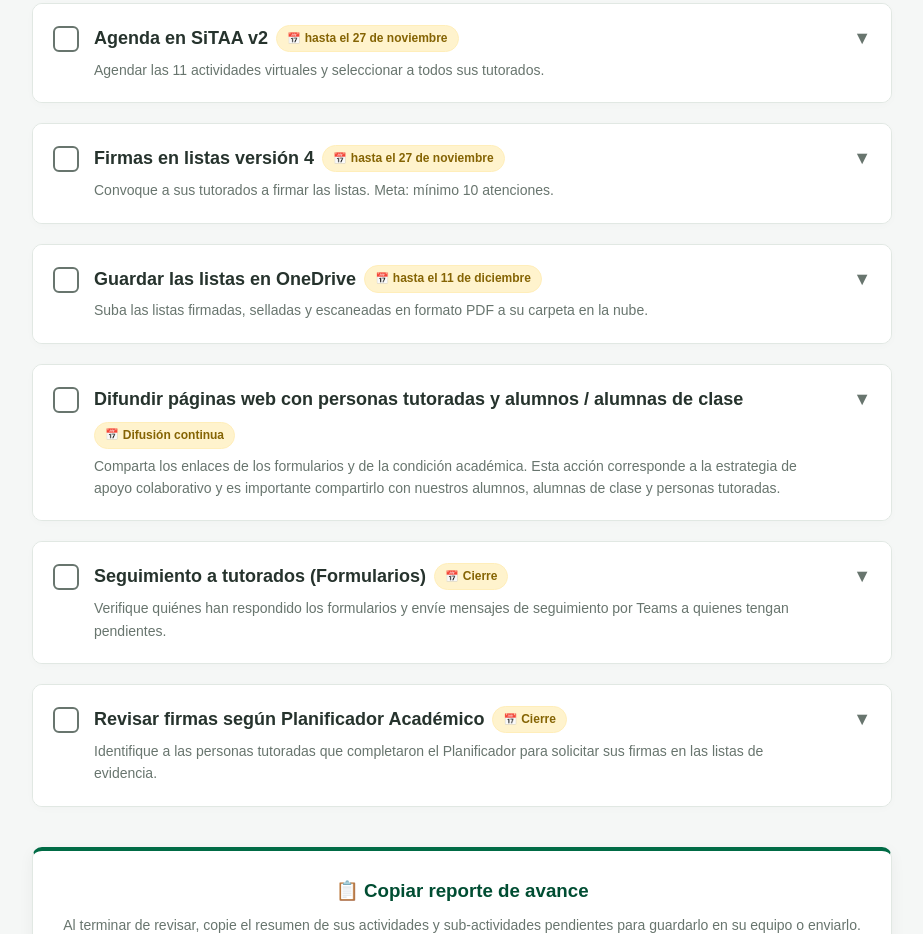
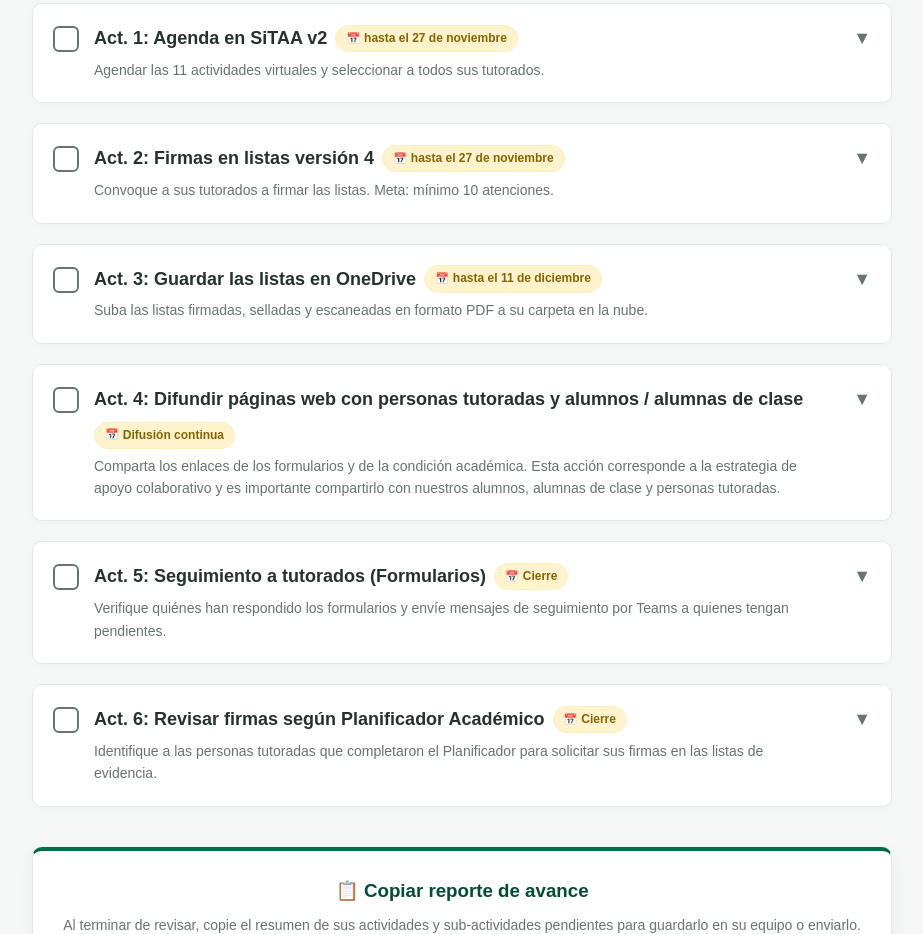
Before and after one commit to CoordinacionTutoriaAcademicaFI/Tablero_Actividades_Tutoriales, a plain HTML site: page index.html in a window 1280 px wide. Shown: the part 434-1368 px from the top of the page, without its empty margins (178-1101 px from the left). Drawn offline with Linux system fonts and the light colour scheme.

Commit message:
index Versión con Act. 1, 2, etc.

```diff
--- a/index.html
+++ b/index.html
@@ -202,7 +202,7 @@ details.acordeon-desc[open] summary::after { transform: rotate(180deg); }
 const actividades = [
     {
         id: "act_1",
-        titulo: "Agenda en SiTAA v2",
+        titulo: "Act. 1: Agenda en SiTAA v2",
         fecha: "hasta el 27 de noviembre",
         descripcion: "Agendar las 11 actividades virtuales y seleccionar a todos sus tutorados.",
         pasos: [
@@ -335,7 +335,7 @@ const actividades = [
     },
     {
         id: "act_2",
-        titulo: "Firmas en listas versión 4",
+        titulo: "Act. 2: Firmas en listas versión 4",
         fecha: "hasta el 27 de noviembre",
         descripcion: "Convoque a sus tutorados a firmar las listas. Meta: mínimo 10 atenciones.",
         pasos: [
@@ -407,7 +407,7 @@ const actividades = [
     },
     {
         id: "act_3",
-        titulo: "Guardar las listas en OneDrive",
+        titulo: "Act. 3: Guardar las listas en OneDrive",
         fecha: "hasta el 11 de diciembre",
         descripcion: "Suba las listas firmadas, selladas y escaneadas en formato PDF a su carpeta en la nube.",
         pasos: [
@@ -449,7 +449,7 @@ const actividades = [
     },
     {
         id: "act_4",
-        titulo: "Difundir páginas web con personas tutoradas y alumnos / alumnas de clase",
+        titulo: "Act. 4: Difundir páginas web con personas tutoradas y alumnos / alumnas de clase",
         fecha: "Difusión continua",
         descripcion: "Comparta los enlaces de los formularios y de la condición académica. Esta acción corresponde a la estrategia de apoyo colaborativo y es importante compartirlo con nuestros alumnos, alumnas de clase y personas tutoradas.",
         pasos: [
@@ -476,7 +476,7 @@ const actividades = [
     },
     {
         id: "act_5",
-        titulo: "Seguimiento a tutorados (Formularios)",
+        titulo: "Act. 5: Seguimiento a tutorados (Formularios)",
         fecha: "Cierre",
         descripcion: "Verifique quiénes han respondido los formularios y envíe mensajes de seguimiento por Teams a quienes tengan pendientes.",
         pasos: [
@@ -542,7 +542,7 @@ const actividades = [
     },
     {
         id: "act_6",
-        titulo: "Revisar firmas según Planificador Académico",
+        titulo: "Act. 6: Revisar firmas según Planificador Académico",
         fecha: "Cierre",
         descripcion: "Identifique a las personas tutoradas que completaron el Planificador para solicitar sus firmas en las listas de evidencia.",
         pasos: [
```
